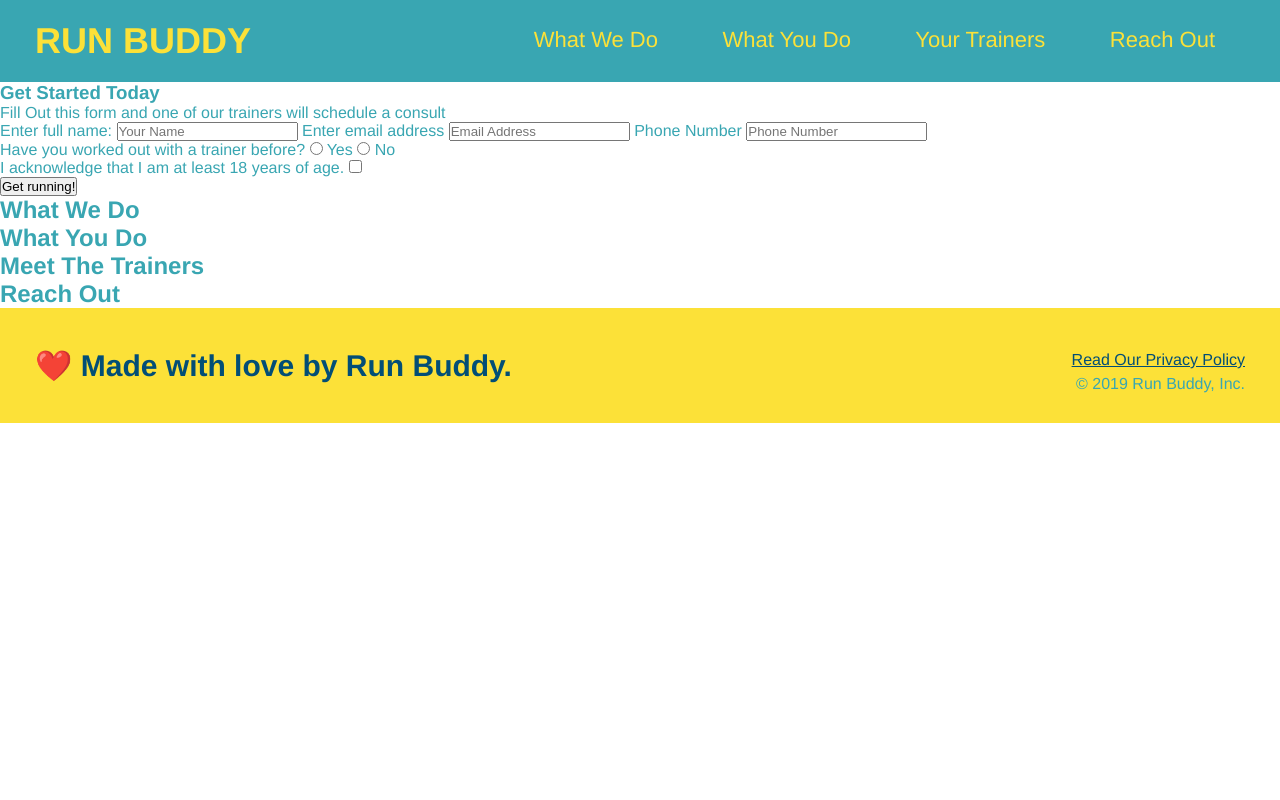
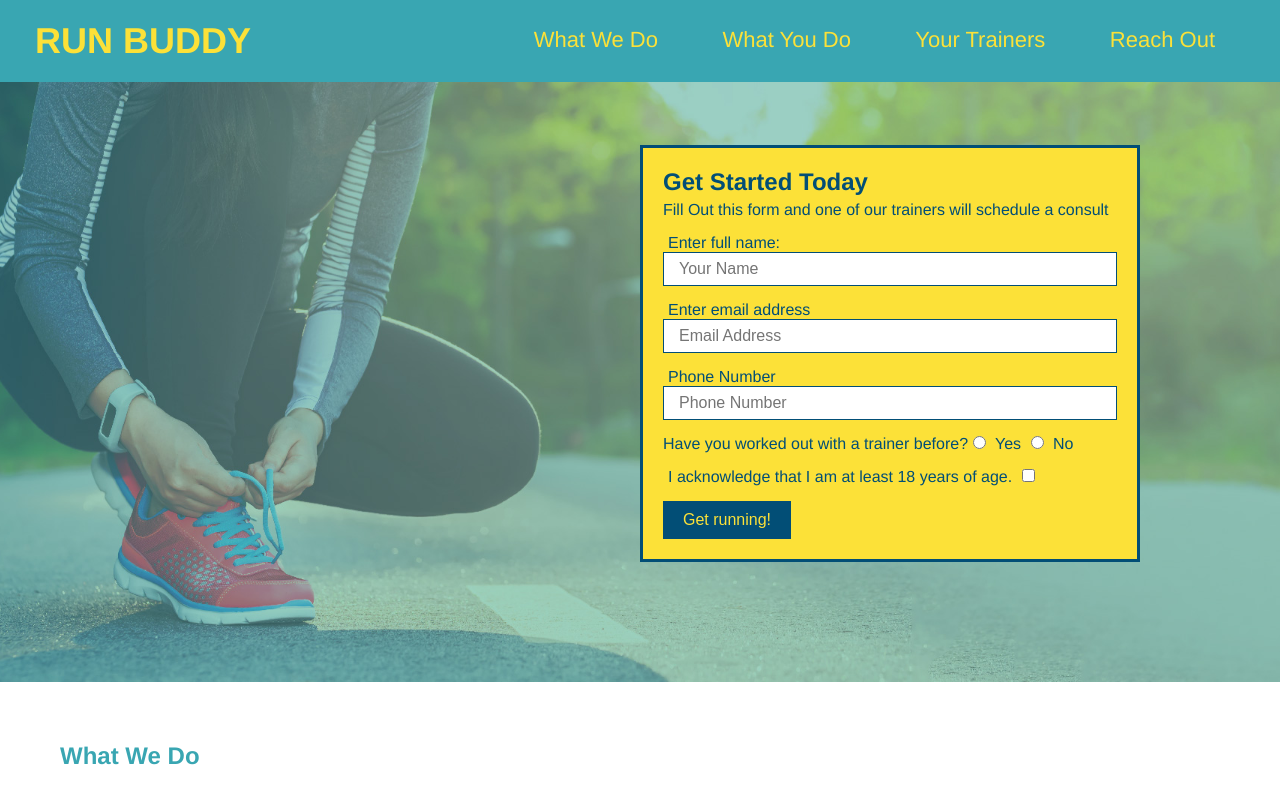
Before and after one commit to Crackerbox123/run-buddy, a plain HTML site: page index.html in a window 1280 px wide. Shown: the top 800 px of the page. Drawn offline with Linux system fonts and the light colour scheme.

Commit message:
did a lot of things

```diff
--- a/assets/css/style.css
+++ b/assets/css/style.css
@@ -68,7 +68,59 @@ header {
   footer a {
     color: #024e76;
   }
+  section {
+    padding: 60px;
+  }
+  /* Hero Style Start */
+  .hero {
+    background-image: url("../images/hero-bg.jpg");
+    height: 600px;
+    background-size: cover;
+    background-position: center;
+    position: relative;
+  }
+  /*Hero Style End */
 
-  form {
-    display: inline;
+  /*form style*/
+
+  .hero-form{
+    background-color: #fce138;
+    padding: 20px;
+    width: 500px;
+    color: #024e76;
+    border: solid 3px #024e76;
+    position: absolute;
+    bottom: 120px;
+    right: 140px;
   }
+
+  .hero-form h3 {
+    font-size: 24px;
+    margin: 0;
+  }
+
+  .hero-form p {
+    margin: 5px 0 15px 0;
+  }
+
+  .form-input {
+    border: 1px solid #024e76;
+    display: block;
+    padding: 7px 15px;
+    font-size: 16px;
+    color: #024e76;
+    width: 100%;
+    margin-bottom: 15px;
+  }
+  .hero-form label {
+    margin: 0 5px;
+  }
+
+  .hero-form button {
+    color: #fce138;
+    background-color: #024e76;
+    border: none;
+    padding: 10px 20px;
+    font-size: 16px;
+  }
+  /* HERO STYLES END */
--- a/index.html
+++ b/index.html
@@ -27,23 +27,22 @@
         </header>
 
         <!--hero/jumbotron-->
-        <section>
-            <div>
+        <section class="hero">
+            <div class="hero-form">
                 <h3>Get Started Today</h3>
                 <p>Fill Out this form and one of our trainers will schedule a consult</p>
             <!-- Add form element-->
             <form>
                 <label for="name">Enter full name:</label>
-                <input type="text" placeholder="Your Name" name="name" id="name" />
+                <input type="text" placeholder="Your Name" name="name" id="name" class="form-input" />
+
+                <label for="email">Enter email address</label>
+                <input type="text" placeholder="Email Address" name="email" id="email" class="form-input"/>
+
+                <label for="number">Phone Number</label>
+                <input type="text" placeholder="Phone Number" name="phone" id="phone" class="form-input"/>
             </form>
-            <form>
-                <label for="email">Enter email address</label>
-                <input type="text" placeholder="Email Address" name="email" id="email" />
-            </form>
-            <form>
-                <label for="number">Phone Number</label>
-                <input type="text" placeholder="Phone Number" name="phone" id="phone" />
-            </form>
+
                 <p>
                     Have you worked out with a trainer before?
                     <input type="radio" name="trainer-confirm" id="trainer-yes" />
```
Also changed, not shown: assets/images/hero-bg.jpg (added).
